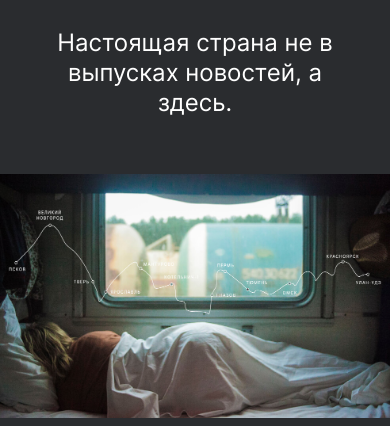
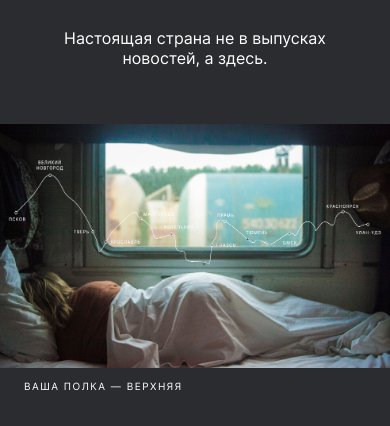
Before and after one commit to NataliaBaeva20/russian-travel, a plain HTML site: page index.html in a window 390 px wide. Shown: the part 206-632 px from the top of the page. Drawn offline with Linux system fonts and the light colour scheme.

Commit message:
Внесение поправок

```diff
--- a/blocks/lead/__subtitle/lead__subtitle.css
+++ b/blocks/lead/__subtitle/lead__subtitle.css
@@ -22,9 +22,8 @@
 }
 
 @media screen and (max-width: 425px) {
-  .lead__title {
-    width: 90%;
-    font-size: 40px;
-    line-height: 44px;
+  .lead__subtitle {
+    font-size: 16px;
+    line-height: 20px;
   }
 }
--- a/index.html
+++ b/index.html
@@ -20,7 +20,7 @@
 
       <section class="lead page__section">
         <h1 class="lead__title">Путешествия по России</h1>
-        <p class="lead__subtitle">Настоящая страна не в выпусках новостей,&nbsp;а здесь.</p>
+        <p class="lead__subtitle">Настоящая страна не в выпусках новостей,&nbsp;а&nbsp;здесь.</p>
         <img src="./images/lead-polka.jpg" alt="Полка поезда" class="lead__image">
         <p class="lead__caption">ваша полка — верхняя</p>
       </section>
```
